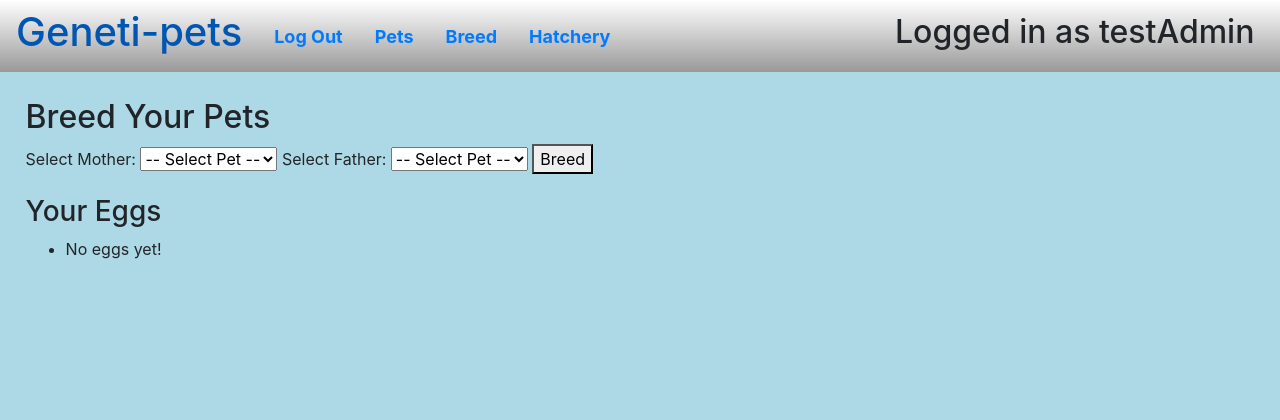
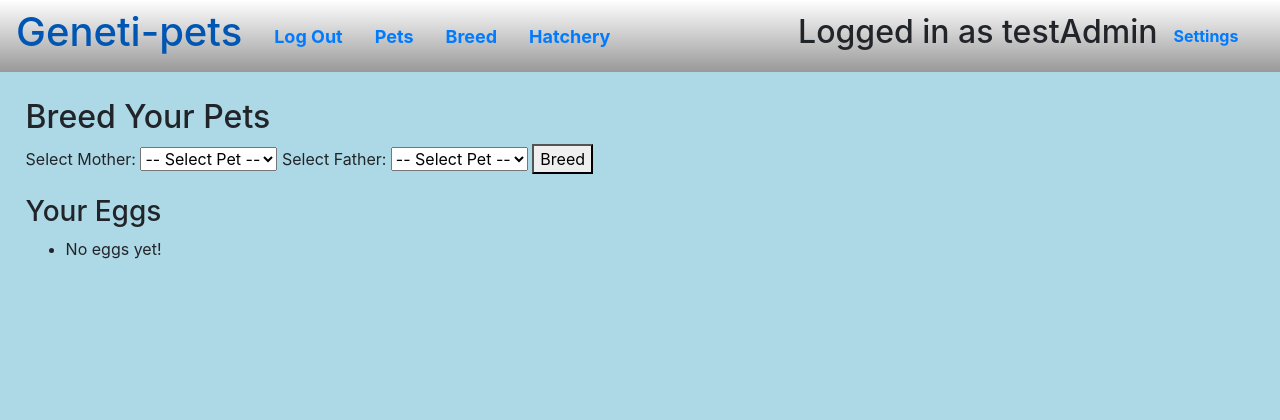
Before and after one commit to Timothy-Corder/Web-Final, a Django app: page /breed in a window 1280 px wide. Shown: the top 420 px of the page. Run offline with Django 5.2, Linux system fonts and the light colour scheme; a user stored in the database is signed in; data comes from the database, SQL or seed files in the repository; both versions use the stored data as it was after the commit; data that the repository does not hold is empty; some libraries are stand-ins or nearby versions.

Commit message:
Allowed for Settings

```diff
--- a/webgame/gameui/templates/layout.html
+++ b/webgame/gameui/templates/layout.html
@@ -42,7 +42,11 @@
             <li class="nav-item">
                 <a class="nav-link" href="{% url 'register' %}">Register</a>
             </li>
+            	<div class="spacer"></div>
         {% endif %}
+            <li class="nav-item">
+                <a class="nav-link" href="{% url 'settings' %}" style="font-size:12pt">Settings</a>
+            </li>
     </ul>
     <div class="backdrop">
         {% block body %}
```
Also changed, not shown: webgame/db.sqlite3, webgame/gameui/migrations/0019_alter_egg_hatchdate.py (added).
